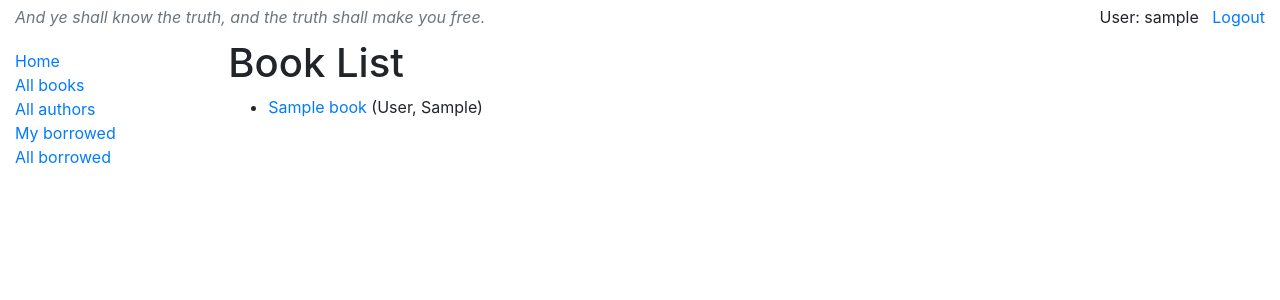
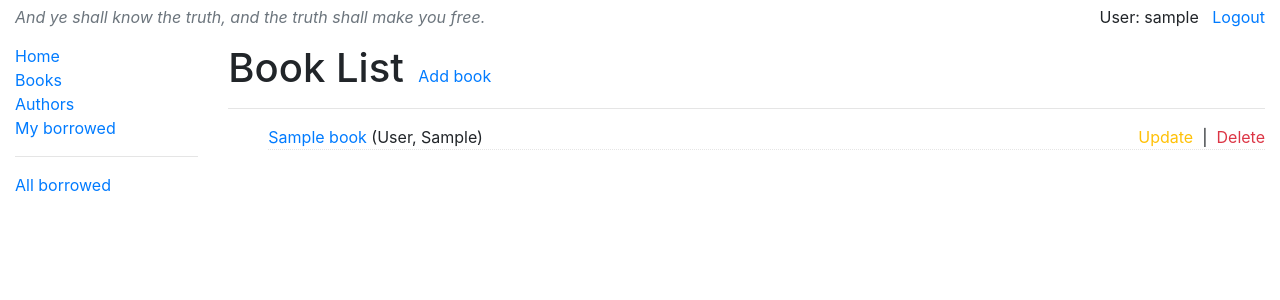
Before and after one commit to andreyliu/Local-Library-Website, a Django app: page /catalog/books/ in a window 1280 px wide. Shown: the top 300 px of the page. Run offline with Django 3.2, Linux system fonts and the light colour scheme; a user stored in the database is signed in; tables that the repository leaves empty hold one stand-in row (values such as "Sample post"); some libraries are stand-ins or nearby versions.

Commit message:
updated list view to include administrative functionalities

```diff
--- a/catalog/forms.py
+++ b/catalog/forms.py
@@ -6,6 +6,9 @@ from django.utils.translation import gettext as _
 
 
 class RenewBookForm(forms.Form):
+    """
+    Form for renewing book.
+    """
     renewal_date = forms.DateField(help_text="Enter a date between now and 4 weeks (default 3).")
 
     def clean_renewal_date(self):
--- a/catalog/models.py
+++ b/catalog/models.py
@@ -26,7 +26,7 @@ class Book(models.Model):
 
 
 class Author(models.Model):
-    first_name = models.CharField(max_length=100)
+    first_name = models.CharField(max_length=100, blank=True)
     last_name = models.CharField(max_length=100)
     date_of_birth = models.DateField(null=True, blank=True)
     date_of_death = models.DateField('died', null=True, blank=True)
@@ -83,7 +83,6 @@ class BookInstance(models.Model):
 
     class Meta:
         ordering = ['due_back']
-        # permissions = (("can_mark_returned", "Set book as returned"),)
 
     def __str__(self):
         return f'{self.id} ({self.book.title})'
--- /dev/null
+++ b/catalog/static/css/list_view.css
@@ -0,0 +1,17 @@
+.list-title {
+    display: inline;
+    margin-right: 10px;
+}
+
+.catalog-list{
+    list-style: none;
+}
+
+.catalog-list li {
+    margin: 5px 0px;
+    border-bottom: 1px dotted rgba(0, 0, 0, 0.1);
+}
+
+.option-right {
+    float: right;
+}
--- a/catalog/static/css/styles.css
+++ b/catalog/static/css/styles.css
@@ -1,5 +1,11 @@
+#content-area {
+    padding-top:15px;
+}
+#top-row {
+    padding-top:5px;
+}
 .sidebar-nav {
-    margin-top: 20px;
+    margin-top:15px;
     padding: 0;
     list-style: none;
 }
--- a/catalog/templates/base_generic.html
+++ b/catalog/templates/base_generic.html
@@ -10,14 +10,8 @@
 
     {% load static %}
     <link rel="stylesheet" href="{% static 'css/styles.css' %}">
-    <style>
-        #content-area {
-            padding-top:10px;
-        }
-        #top-row {
-            padding-top:5px;
-        }
-    </style>
+    {% block additional_css %}
+    {% endblock additional_css %}
 </head>
 <body>
     <div class="container-fluid">
@@ -31,11 +25,9 @@
             </div>
             <div class="col" style="text-align: right;">
                 {% if user.is_authenticated %}
-{#                    <span class="badge badge-info">#}
                         User: {{ user.get_username }}
                         &nbsp;
                         <a href="{% url 'logout'%}?next={{request.path}}">Logout</a>
-{#                    </span>#}
 
                 {% else %}
                 <a href="{% url 'login'%}?next={{request.path}}">Login</a>
@@ -47,10 +39,12 @@
                 {% block sidebar %}
                     <ul class="sidebar-nav">
                         <li><a href="{% url 'index' %}">Home</a></li>
-                        <li><a href="{% url 'books' %}">All books</a></li>
-                        <li><a href="{% url 'authors' %}">All authors</a></li>
+                        <li><a href="{% url 'books' %}">Books</a></li>
+                        <li><a href="{% url 'authors' %}">Authors</a></li>
                         <li><a href="{% url 'my-borrowed' %}">My borrowed</a></li>
+
                         {% if perms.catalog.can_mark_returned %}
+                            <hr>
                             <li>
                                 <a href="{% url 'all-borrowed' %}">All borrowed</a>
                             </li>
--- a/catalog/templates/catalog/book_list.html
+++ b/catalog/templates/catalog/book_list.html
@@ -1,12 +1,27 @@
 {% extends "base_generic.html" %}
+{% block additional_css %}
+    {% load static %}
+    <link rel="stylesheet" href="{% static 'css/list_view.css'%}">
+{% endblock %}
 
 {% block content %}
-    <h1>Book List</h1>
+    <h1 class="list-title">Book List</h1>
+    {% if perms.catalog.can_maintain %}
+    <a href="{% url 'book_create' %}">Add book</a>{% endif %}
+    <hr>
     {% if book_list %}
-    <ul>
+    <ul class="catalog-list">
         {% for book in book_list %}
             <li>
                 <a href="{{ book.get_absolute_url }}">{{ book.title }}</a> ({{ book.author }})
+                {% if perms.catalog.can_maintain %}
+                    <span class="option-right">
+                        <a class="text-warning" href="{% url 'book_update' pk=book.pk %}">Update</a>
+                        &nbsp;|&nbsp;
+                        <a class="text-danger" href="{% url 'book_delete' pk=book.pk %}">Delete</a>
+                    </span>
+
+                {% endif %}
             </li>
         {% endfor %}
     </ul>
--- a/catalog/views.py
+++ b/catalog/views.py
@@ -114,6 +114,7 @@ class AuthorCreate(PermissionRequiredMixin, CreateView):
     permission_required = 'catalog.can_maintain'
     model = Author
     fields = '__all__'
+    success_url = reverse_lazy('authors')
 
 
 class AuthorUpdate(PermissionRequiredMixin, UpdateView):
--- a/locallibrary/urls.py
+++ b/locallibrary/urls.py
@@ -24,4 +24,6 @@ urlpatterns = [
     path('catalog/', include('catalog.urls')),
     path('', RedirectView.as_view(url='catalog/', permanent=True)),
     path('accounts/', include('django.contrib.auth.urls')),
-] + static(settings.STATIC_URL, document_root=settings.STATIC_ROOT)
+]
+
+urlpatterns += static(settings.STATIC_URL, document_root=settings.STATIC_ROOT)
```
Also changed, not shown: catalog/templates/catalog/author_list.html (+17 -3 lines), catalog/templates/catalog/bookinstance_list_borrowed_user.html (+13 -1 lines), catalog/templates/catalog/loaned_librarian.html (+12 -5 lines), catalog/tests/test_views.py (+1 -1 lines).
